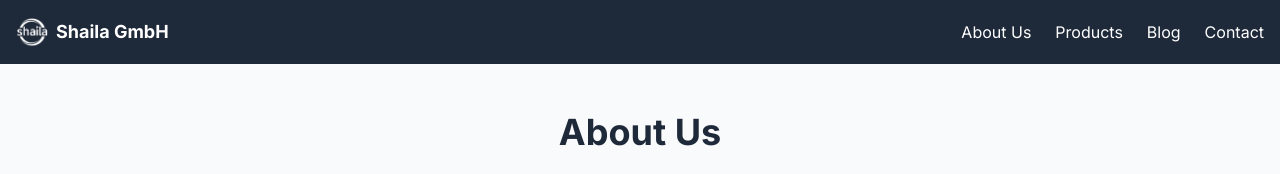
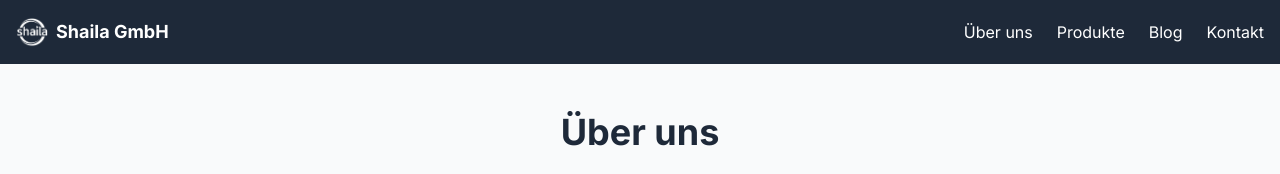
Before and after one commit to BuraYu/shaila, a Next.js app: page /about in a window 1280 px wide. Shown: the top 174 px of the page. Built offline with nearby package versions, Linux system fonts and the light colour scheme.

Commit message:
fix: typos and language translation

```diff
--- a/src/app/about/page.jsx
+++ b/src/app/about/page.jsx
@@ -4,7 +4,7 @@ const About = () => {
   return (
     <div className="flex flex-col items-center justify-center px-6 py-12 bg-gray-50">
       <div className="max-w-4xl text-center">
-        <h1 className="text-4xl font-bold text-gray-800 mb-6">About Us</h1>
+        <h1 className="text-4xl font-bold text-gray-800 mb-6">Über uns</h1>
         <img
           src="/shalia_about.jpg"
           alt="Shaila About"
--- a/src/app/blog/page.jsx
+++ b/src/app/blog/page.jsx
@@ -5,7 +5,7 @@ const Blog = () => {
   const blogPosts = [
     {
       id: 1,
-      title: "Titel #1",
+      title: "Kundenerlebnis bei Verpackungen",
       date: "October 1, 2023",
       shortText:
         "Lorem ipsum dolor sit amet consectetur adipisicing elit. Quaerat vero, totam iure excepturi soluta rerum odit. Iusto similique esse iure?",
@@ -13,7 +13,7 @@ const Blog = () => {
     },
     {
       id: 2,
-      title: "Titel #2",
+      title: "Entwicklungen in der globalen Verpackungsindustrie",
       date: "September 25, 2023",
       shortText:
         "Lorem ipsum dolor sit amet consectetur adipisicing elit. Quaerat vero, totam iure excepturi soluta rerum odit. Iusto similique esse iure?",
@@ -21,7 +21,7 @@ const Blog = () => {
     },
     {
       id: 3,
-      title: "Titel #3",
+      title: "Innovative Ansätze im Verpackungsdesign",
       date: "September 15, 2023",
       shortText:
         "Lorem ipsum dolor sit amet consectetur adipisicing elit. Quaerat vero, totam iure excepturi soluta rerum odit. Iusto similique esse iure?",
--- a/src/components/Navbar.jsx
+++ b/src/components/Navbar.jsx
@@ -27,16 +27,16 @@ const Navbar = () => {
         {/* Right Side*/}
         <div className="hidden md:flex space-x-6">
           <Link href="/about" className="hover:underline">
-            About Us
+            Über uns
           </Link>
           <Link href="/products" className="hover:underline">
-            Products
+            Produkte
           </Link>
           <Link href="/blog" className="hover:underline">
             Blog
           </Link>
           <Link href="/contact" className="hover:underline">
-            Contact
+            Kontakt
           </Link>
         </div>
 
@@ -78,14 +78,14 @@ const Navbar = () => {
             className="block px-4 py-2 hover:bg-gray-600"
             onClick={() => setIsOpen(false)}
           >
-            About Us
+            Über uns
           </Link>
           <Link
             href="/products"
             className="block px-4 py-2 hover:bg-gray-600"
             onClick={() => setIsOpen(false)}
           >
-            Products
+            Produkte
           </Link>
           <Link
             href="/blog"
@@ -99,7 +99,7 @@ const Navbar = () => {
             className="block px-4 py-2 hover:bg-gray-600"
             onClick={() => setIsOpen(false)}
           >
-            Contact
+            Kontakt
           </Link>
         </div>
       )}
```
